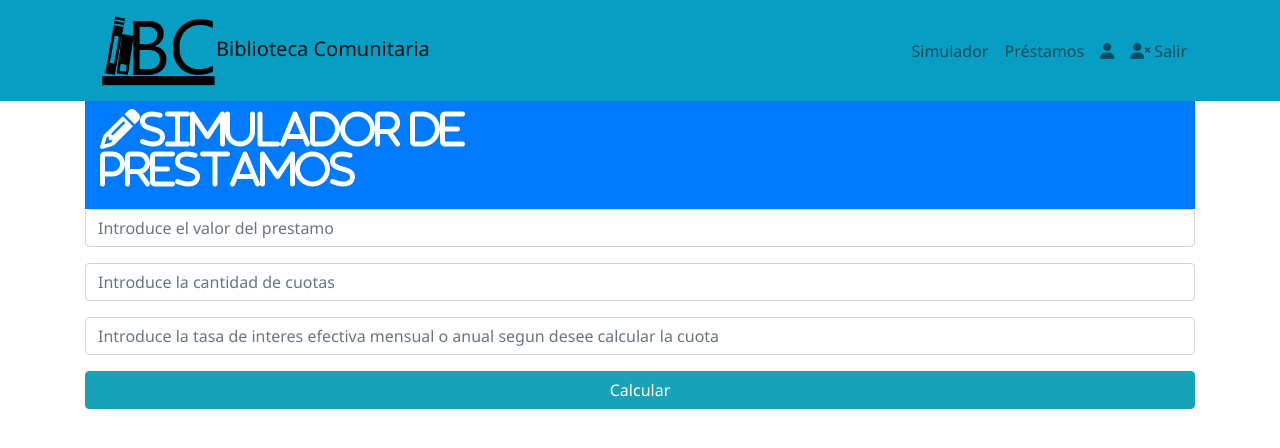
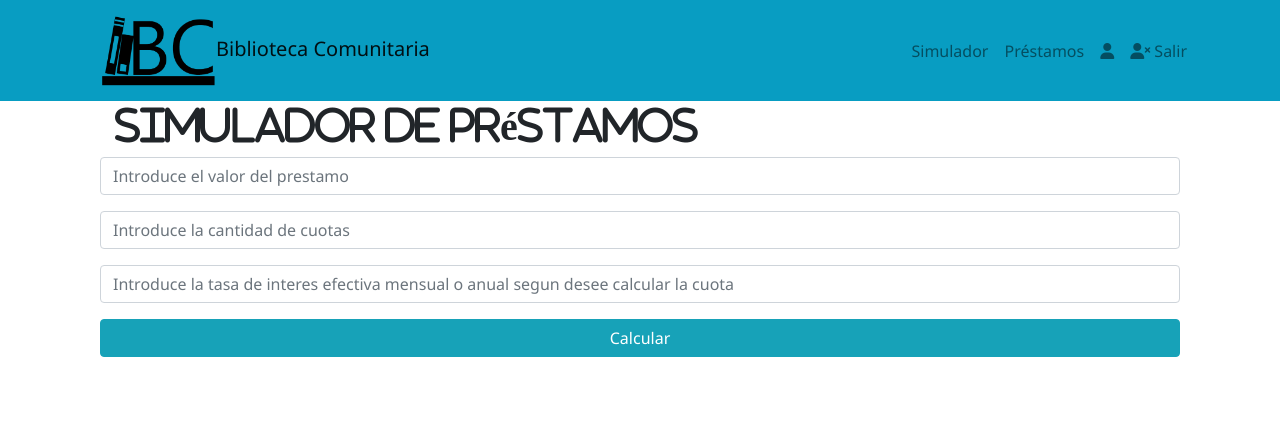
Before and after one commit to sebastianbarreram/Equipo2-Ciclo4, a React (Create React App) app in the folder App Biblioteca/frontend/: page /simulador in a window 1280 px wide. Shown: the top 448 px of the page. Built offline with nearby package versions, Linux system fonts and the light colour scheme; sample sign-in values are in the browser's storage.

Commit message:
siulador mejor visualmente

```diff
--- a/App Biblioteca/frontend/src/components/Simulador.jsx
+++ b/App Biblioteca/frontend/src/components/Simulador.jsx
@@ -53,20 +53,28 @@ const Simulador = () => {
 
 
     return (
+        <div class="container">
+        <div class="row-4">
+        <div class="col-4">
 
+        </div>
+
+        <div class="row-4"></div>
+        <div class="row"></div>
 
         <div className="container">
-            <header className='py-2 bg-primary text-white'>
+            <header>
                 <div className="container">
                     <div className="row">
-                        <div className="col-md-6">
-                            <h1><i className="fas fa-pencil-alt">Simulador de prestamos</i></h1>
+                        <div className="col-md-12">
+                            <h1><i className="fas -alt-text-center-font-weight-bold">            Simulador de préstamos</i></h1>
                         </div>
                     </div>
                 </div>
             </header>
 
-
+        </div>
+        <div className="container">
 
 
             <form onSubmit={validar} className="form-groups">
@@ -98,6 +106,9 @@ const Simulador = () => {
                 <button className="btn btn-primary btn-info btn-block " type="submit" onClick={()=>calcularcuota()}>Calcular</button>
 
                </form>
+            </div>
+            <div class="col"></div>
+            </div>
 
                 <div>
                 {valor}
```
